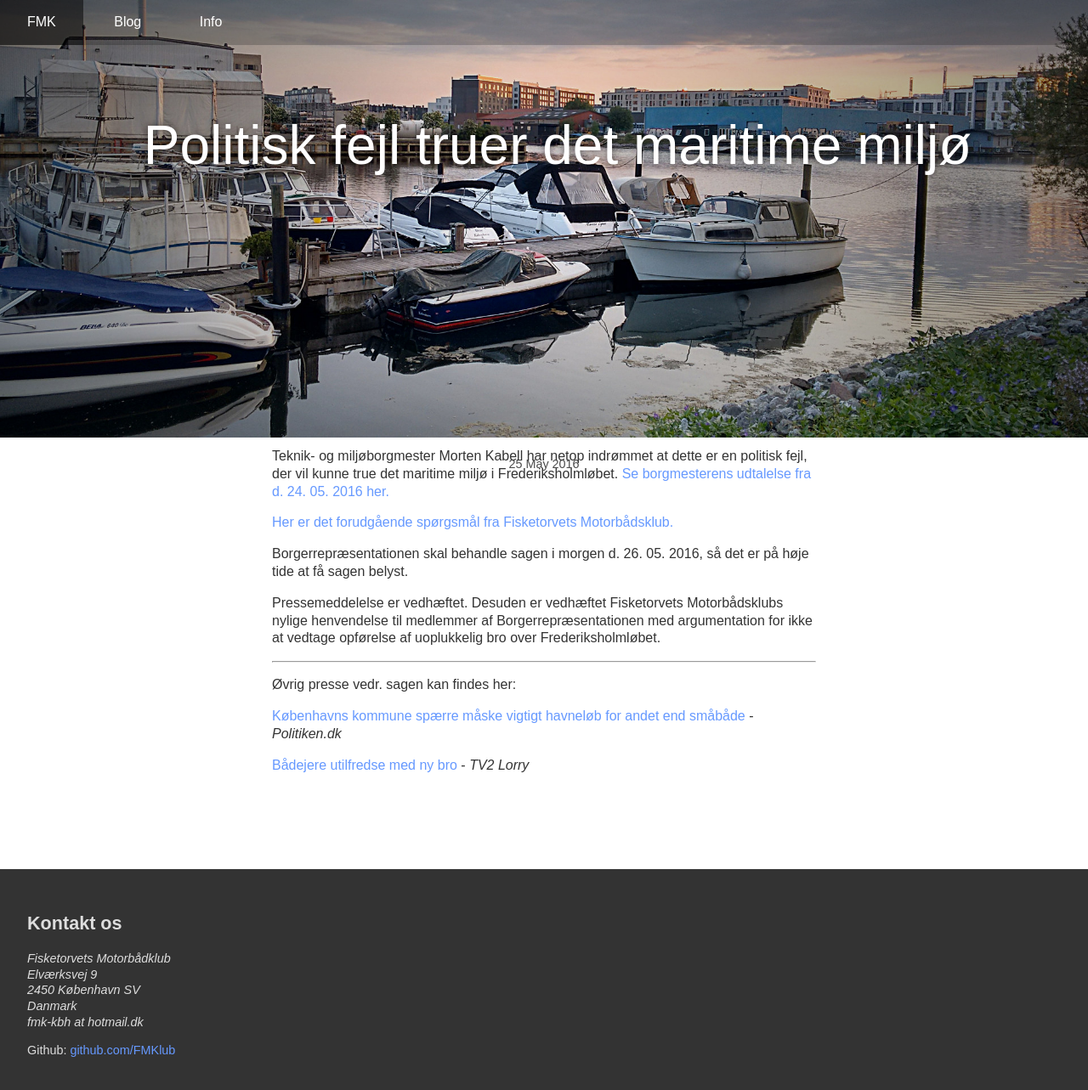
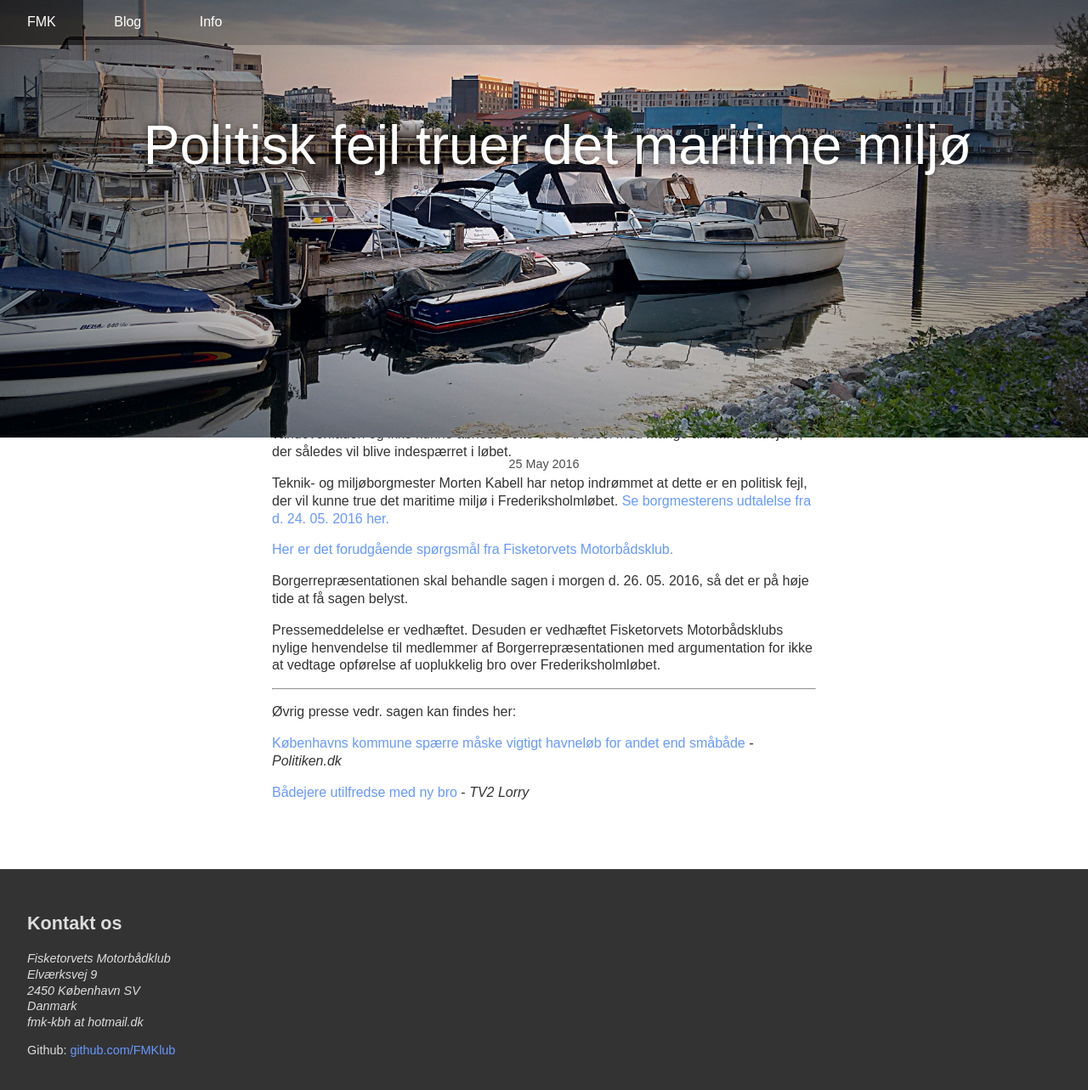
Before and after one commit to fisketorvetsmotorbaadklub/fisketorvetsmotorbaadklub.github.io, a Jekyll site: the page built from index.html, in a window 1280 px wide and 1292 px high. Shown: the top 1283 px of the window at 85% size. Built offline with Jekyll 4.4.1, drawn with Linux system fonts in a browser that asks for light colours.

Commit message:
Update main.css

```diff
--- a/css/main.css
+++ b/css/main.css
@@ -97,6 +97,7 @@ footer {
         background-color: #fff;
         width: 40rem;
         margin: -10rem auto 0;
+        padding: 2rem;
     }
 
     .nice-header {
```
